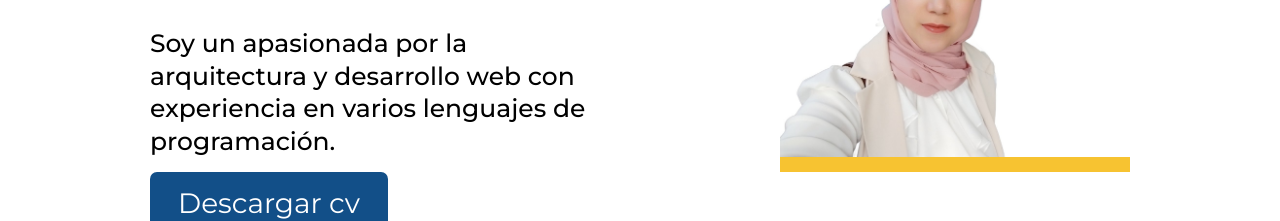
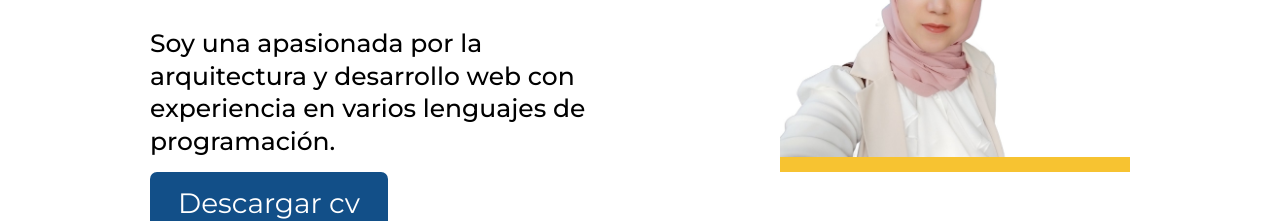
Before and after one commit to fatti13/portfolioFatima, a website: page index.html in a window 1280 px wide. Shown: the part 281-502 px from the top of the page. Drawn offline with nearby package versions, Linux system fonts and the light colour scheme.

Commit message:
Update index.html

```diff
--- a/index.html
+++ b/index.html
@@ -65,7 +65,7 @@
         <div class="profile-info">
           <h1 class="profile-title">Hola, soy <br />Fatima Chekfeh</h1>
           <p class="profile-details">
-            Soy un apasionada por la arquitectura y desarrollo web con experiencia en varios lenguajes de programación.
+            Soy una apasionada por la arquitectura y desarrollo web con experiencia en varios lenguajes de programación.
           </p>
           <a class="profile-btn" href="/Fatima_Chekfeh_CV_Spanish.pdf" download
             >Descargar cv</a
```
